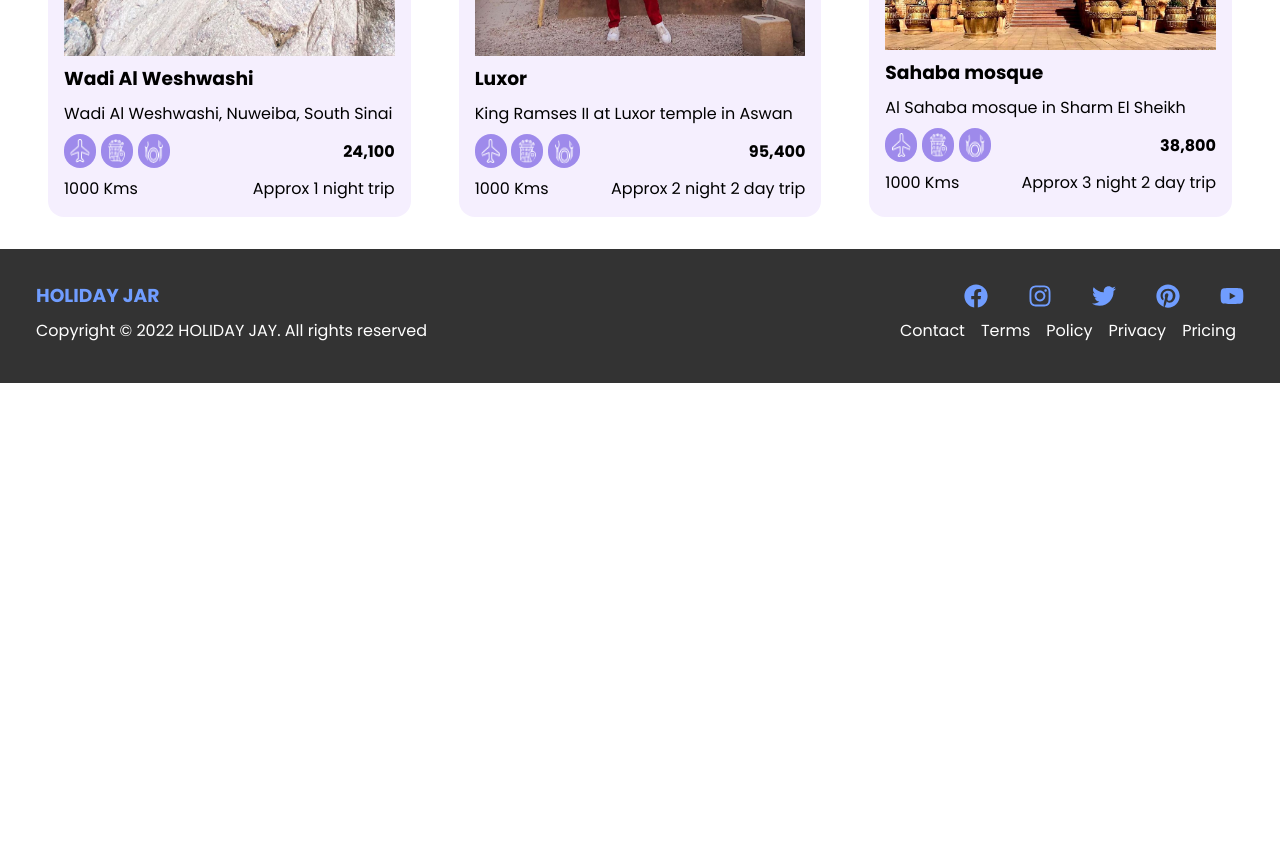
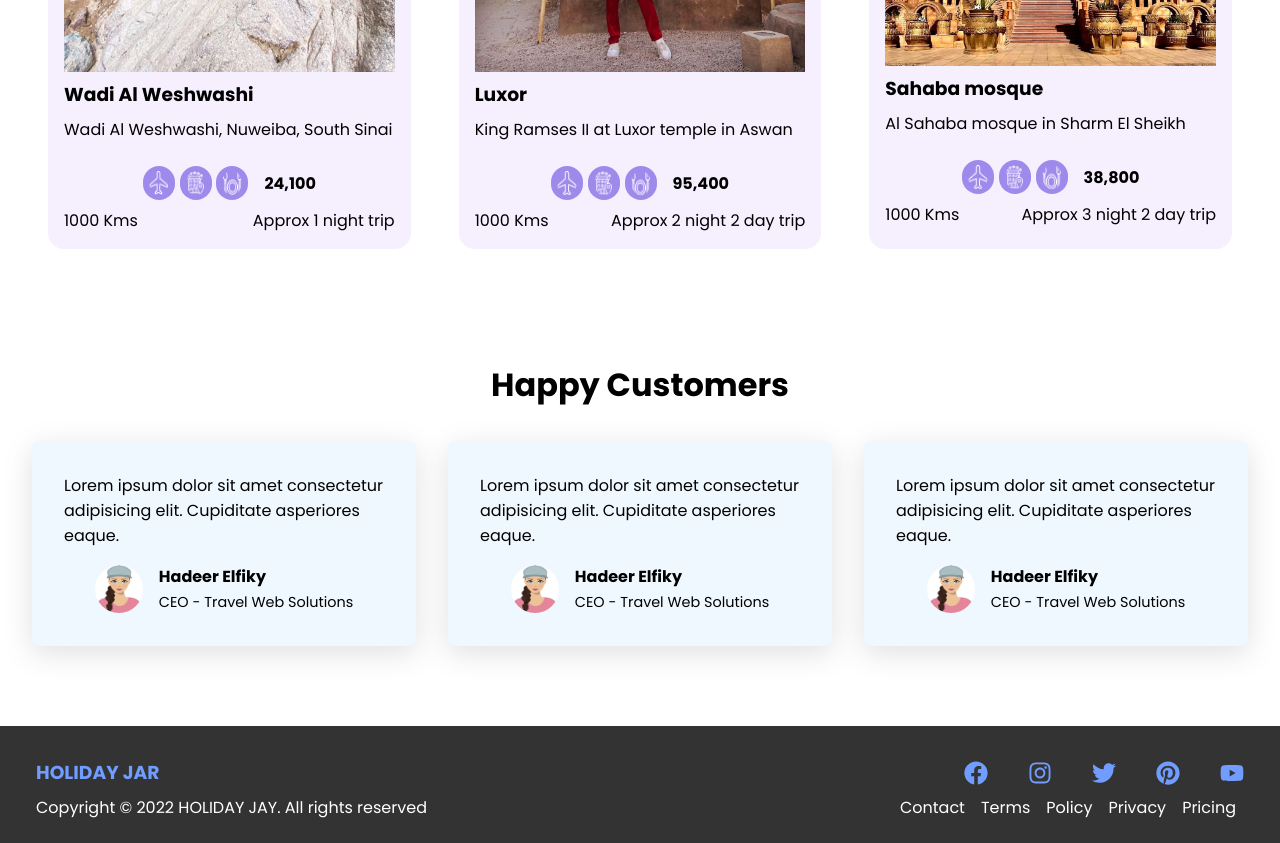
Before and after one commit to HadeerAIA/travel-agency, a React (Create React App) app: page / in a window 1280 px wide. Shown: the part 2260-3103 px from the top of the page. Before the commit the page ends 2643 px from the top, so only its background shows below. Built offline with nearby package versions, Linux system fonts and the light colour scheme.

Commit message:
add the Testimonial section

```diff
--- a/src/App.js
+++ b/src/App.js
@@ -3,6 +3,7 @@ import Navbar from "./components/Shared/Navbar/Navbar";
 import Videos from "./components/HomePage/Video/Videos";
 import Services from "./components/HomePage/Services/Services";
 import Recommend from "./components/HomePage/Recommend/Recommend";
+import Testimonials from "./components/HomePage/Testimonials/Testimonials";
 import Footer from "./components/Shared/Footer/Footer";
 function App() {
   return (
@@ -11,6 +12,7 @@ function App() {
       <Videos />
       <Services />
       <Recommend />
+      <Testimonials/>
       <Footer />
     </div>
   );
--- /dev/null
+++ b/src/components/HomePage/Testimonials/Testimonials.css
@@ -0,0 +1,57 @@
+#testimonials {
+  margin: 5rem 0;
+}
+.title {
+  text-align: center;
+  margin-bottom: 2rem;
+}
+.testimonials {
+  display: flex;
+  justify-content: center;
+  margin: 0 2rem;
+  gap: 2rem;
+}
+.testimonials > .testimonial {
+  background-color: aliceblue;
+  padding: 2rem;
+  border-radius: 0.5rem;
+  box-shadow: rgba(100, 100, 111, 0.2) 0px 7px 29px 0px;
+  transition: 0.3s ease-in-out;
+}
+.testimonial:hover {
+  transform: translateX(0.4rem) translateY(-1rem);
+  box-shadow: rgba(0, 0, 0, 0.35) 0px 5px 15px;
+  -webkit-transform: translateX(0.4rem) translateY(-1rem);
+  -moz-transform: translateX(0.4rem) translateY(-1rem);
+  -ms-transform: translateX(0.4rem) translateY(-1rem);
+  -o-transform: translateX(0.4rem) translateY(-1rem);
+}
+.info {
+  display: flex;
+  justify-content: center;
+  gap: 1rem;
+  align-items: center;
+  margin-top: 1rem;
+}
+.info > img {
+  border-radius: 3rem;
+  height: 3rem;
+  width: 3rem;
+}
+.info > .details > span {
+  font-size: 0.9rem;
+}
+
+@media screen and (min-width: 280px) and (max-width: 768px) {
+  .testimonials {
+    flex-direction: column;
+    margin: 0;
+  }
+  .testimonials > .testimonial {
+    justify-content: center;
+  }
+  .testimonials > .testimonial > .info {
+    flex-direction: column;
+    justify-content: center;
+  }
+}
--- /dev/null
+++ b/src/components/HomePage/Testimonials/Testimonials.js
@@ -0,0 +1,55 @@
+import React from "react";
+import avatarImage from "../../../assets/R.jpg";
+import './Testimonials.css'
+
+function Testimonials() {
+  return (
+    <div id="testimonials">
+      <div className="title">
+        <h2>Happy Customers</h2>
+      </div>
+      <div className="testimonials">
+        <div className="testimonial">
+          <p>
+            Lorem ipsum dolor sit amet consectetur adipisicing elit. Cupiditate
+            asperiores eaque.
+          </p>
+          <div className="info">
+            <img src={avatarImage} alt="" />
+            <div className="details">
+              <h4>Hadeer Elfiky</h4>
+              <span>CEO - Travel Web Solutions</span>
+            </div>
+          </div>
+        </div>
+        <div className="testimonial">
+          <p>
+            Lorem ipsum dolor sit amet consectetur adipisicing elit. Cupiditate
+            asperiores eaque.
+          </p>
+          <div className="info">
+            <img src={avatarImage} alt="" />
+            <div className="details">
+              <h4>Hadeer Elfiky</h4>
+              <span>CEO - Travel Web Solutions</span>
+            </div>
+          </div>
+        </div>
+        <div className="testimonial">
+          <p>
+            Lorem ipsum dolor sit amet consectetur adipisicing elit. Cupiditate
+            asperiores eaque.
+          </p>
+          <div className="info">
+            <img src={avatarImage} alt="" />
+            <div className="details">
+              <h4>Hadeer Elfiky</h4>
+              <span>CEO - Travel Web Solutions</span>
+            </div>
+          </div>
+        </div>
+      </div>
+    </div>
+  );
+}
+export default Testimonials;
```
Also changed, not shown: src/assets/R.jpg (added).
